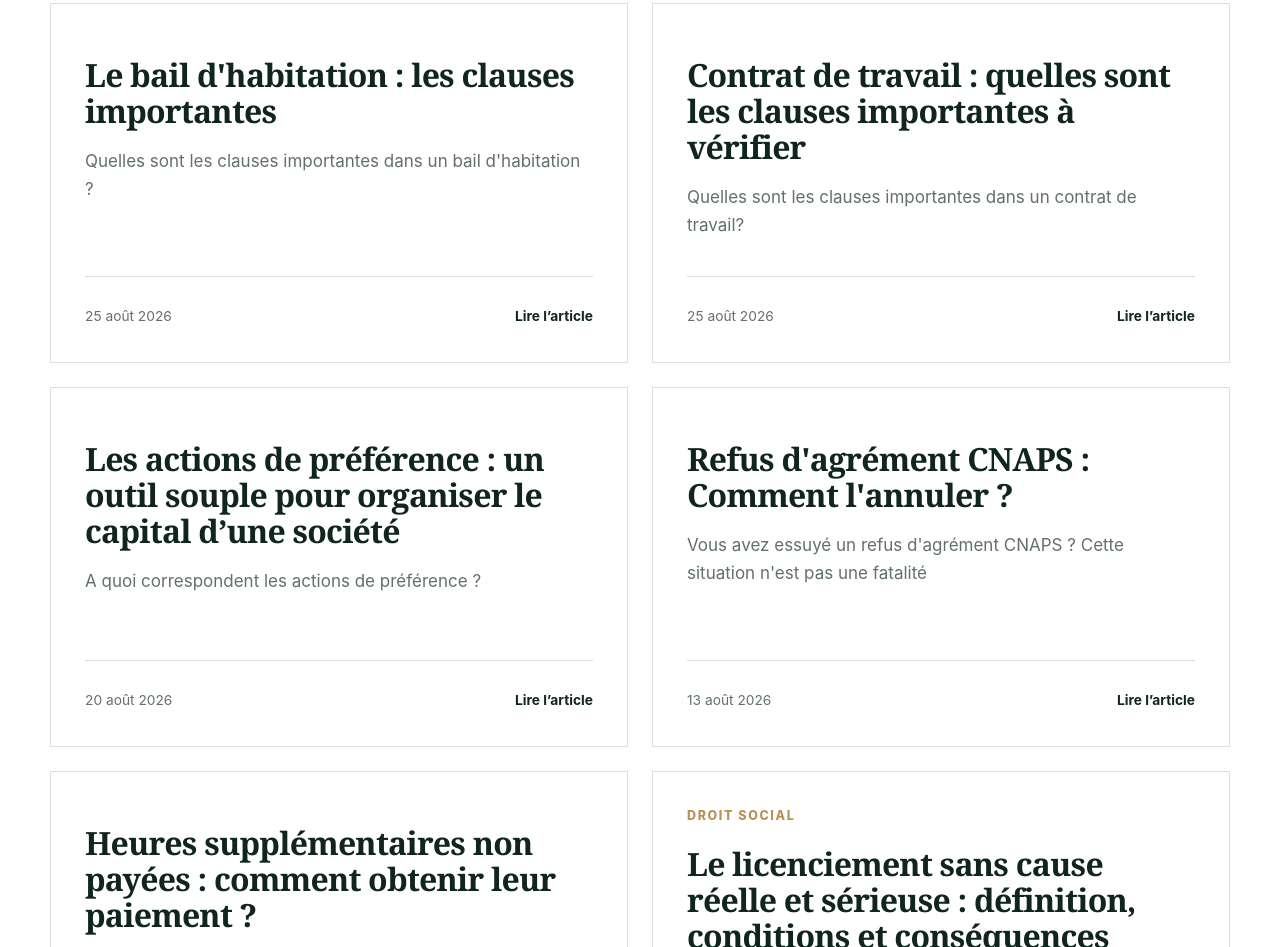
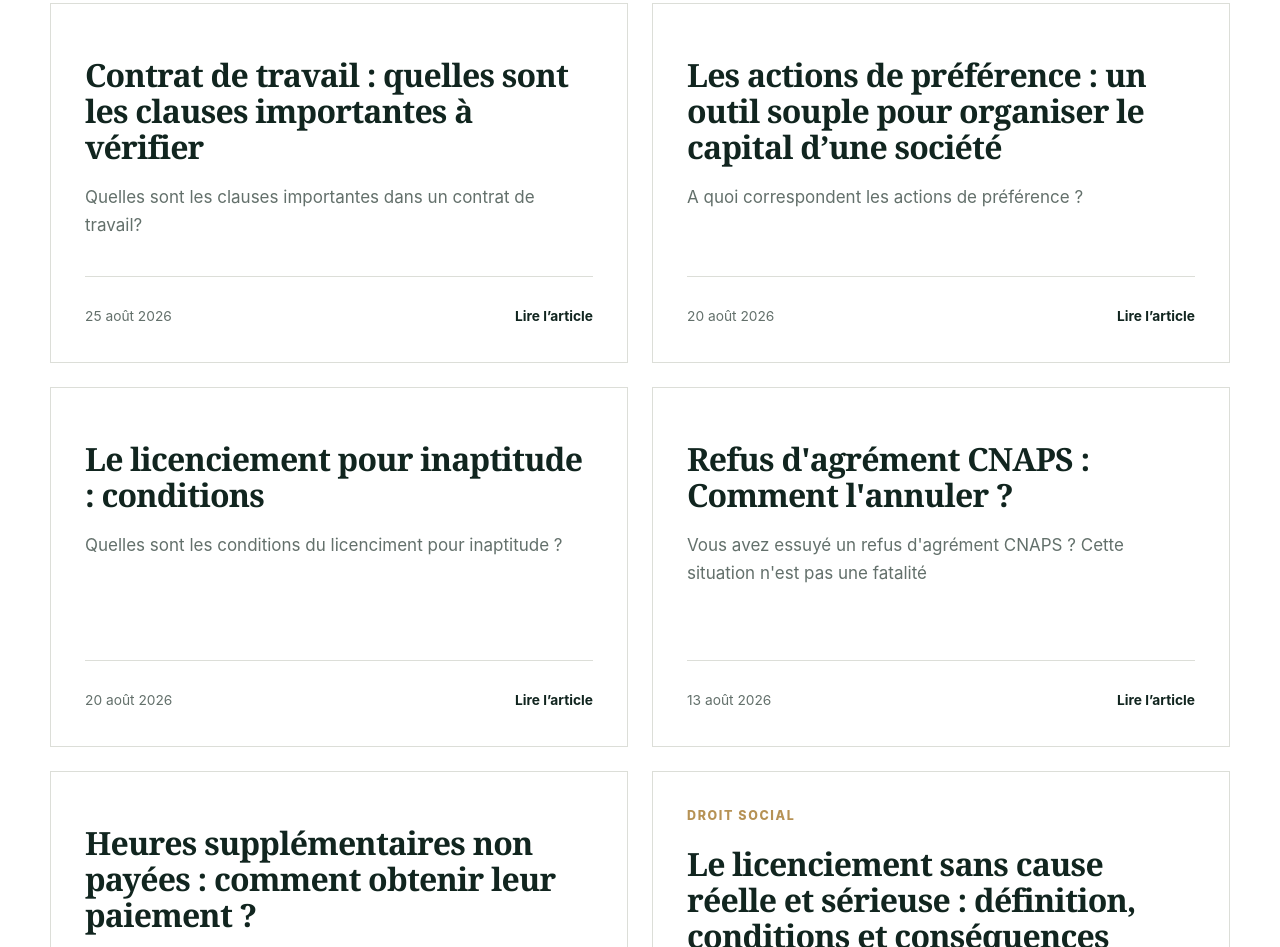
Before and after one commit to geoffroygoirand/goirandsite, an Eleventy site: page blog.njk in a window 1280 px wide. Shown: the part 1117-2064 px from the top of the page. Built offline with nearby package versions, Linux system fonts and the light colour scheme; Eleventy itself is replaced by a stand-in of ours; files that its build step writes are made by us from their sources.

Commit message:
fermetureadministrative3

```diff
--- a/articles/licenciement inaptitude.md
+++ b/articles/licenciement inaptitude.md
@@ -1,4 +1,12 @@
-Licenciement pour inaptitude physique : procédure, reclassement et indemnités
+---
+title: "Le licenciement pour inaptitude : conditions"
+date: 2026-08-20
+description: "Quelles sont les conditions du licenciment pour inaptitude ?  "
+keywords: "Licenciement pour inaptitude"
+---
+
+
+# Licenciement pour inaptitude physique : procédure, reclassement et indemnités
 
 Le licenciement pour inaptitude physique intervient lorsqu’un salarié est déclaré inapte à son poste par le médecin du travail et que son maintien dans l’entreprise n’est plus possible.
 
```
